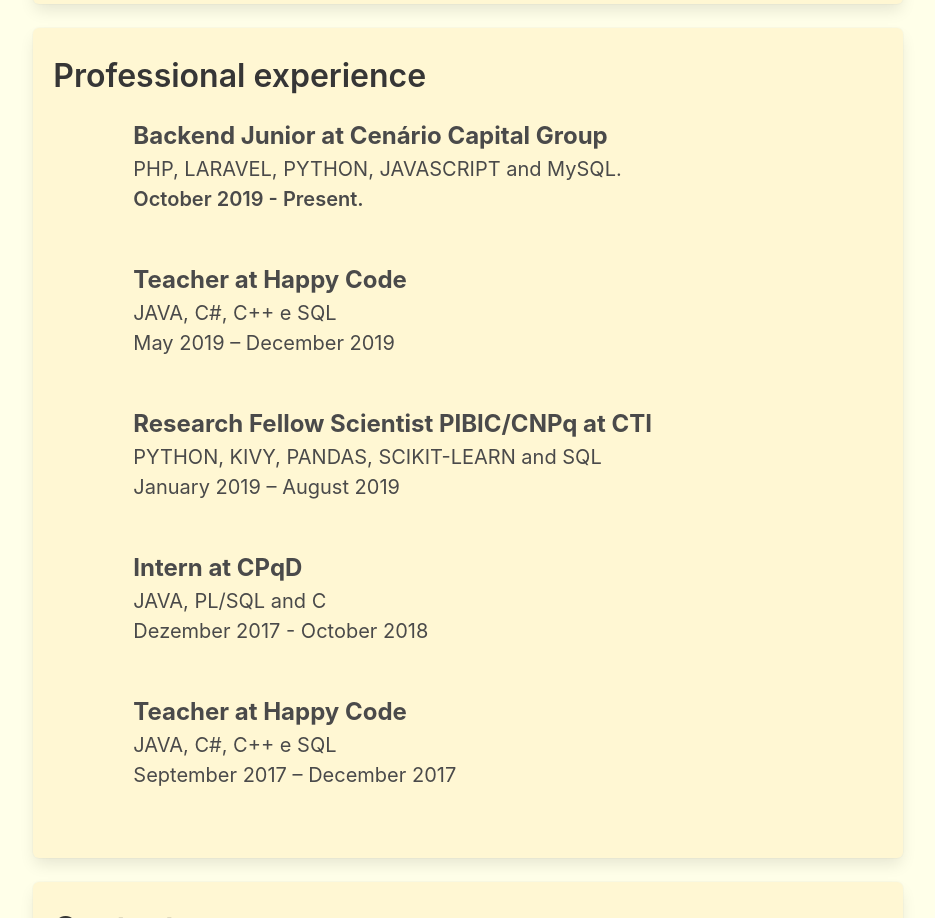
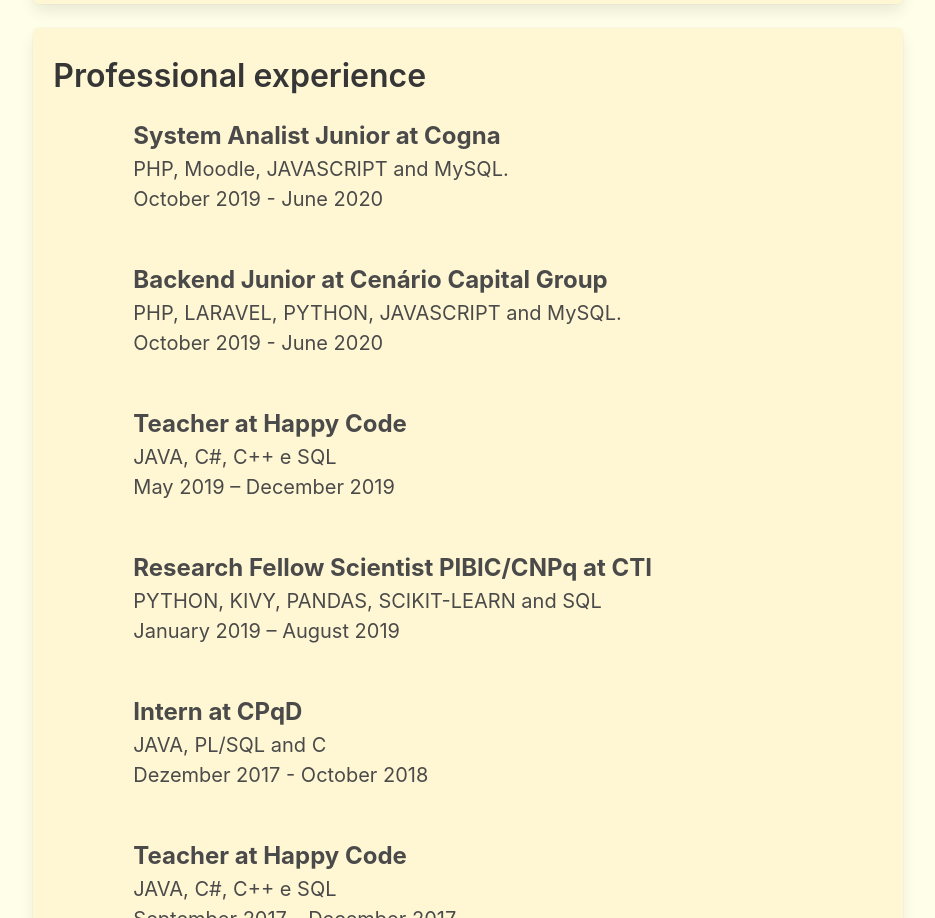
Before and after one commit to Alissonfelipe1234/AlissonFelipe, a website: page index.html in a window 1280 px wide. Shown: the part 2335-3253 px from the top of the page, without its empty margins (172-1107 px from the left). Drawn offline with Linux system fonts and the light colour scheme.

Commit message:
new role

```diff
--- a/index.html
+++ b/index.html
@@ -407,11 +407,20 @@
       <p class="title has-text-centered-touch title-0">Professional experience</p>
       <div class="container is-fluid">
         <div class="m-l-3">
+          <p class="is-size-4 has-text-weight-bold">System Analist Junior at Cogna
+          </p>
+          <p class="is-size-5">PHP, Moodle, JAVASCRIPT and MySQL.</p>
+          <p class="is-size-5">
+            October 2019 - June 2020
+          </p>
+        </div>
+
+        <div class="m-l-3 m-t-3">
           <p class="is-size-4 has-text-weight-bold">Backend Junior at Cenário Capital Group
           </p>
           <p class="is-size-5">PHP, LARAVEL, PYTHON, JAVASCRIPT and MySQL.</p>
-          <p class="is-size-5 has-text-weight-semibold">
-            October 2019 - Present.
+          <p class="is-size-5">
+            October 2019 - June 2020
           </p>
         </div>
 
```
